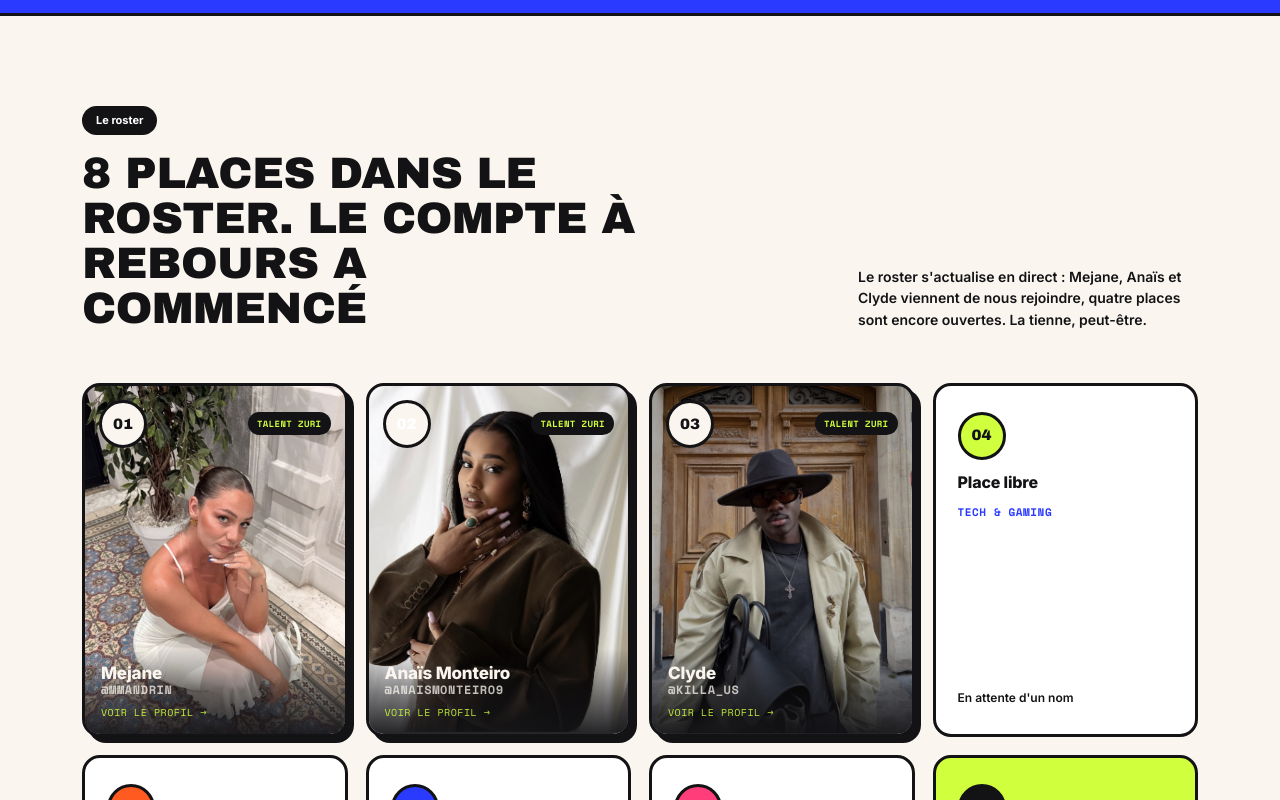
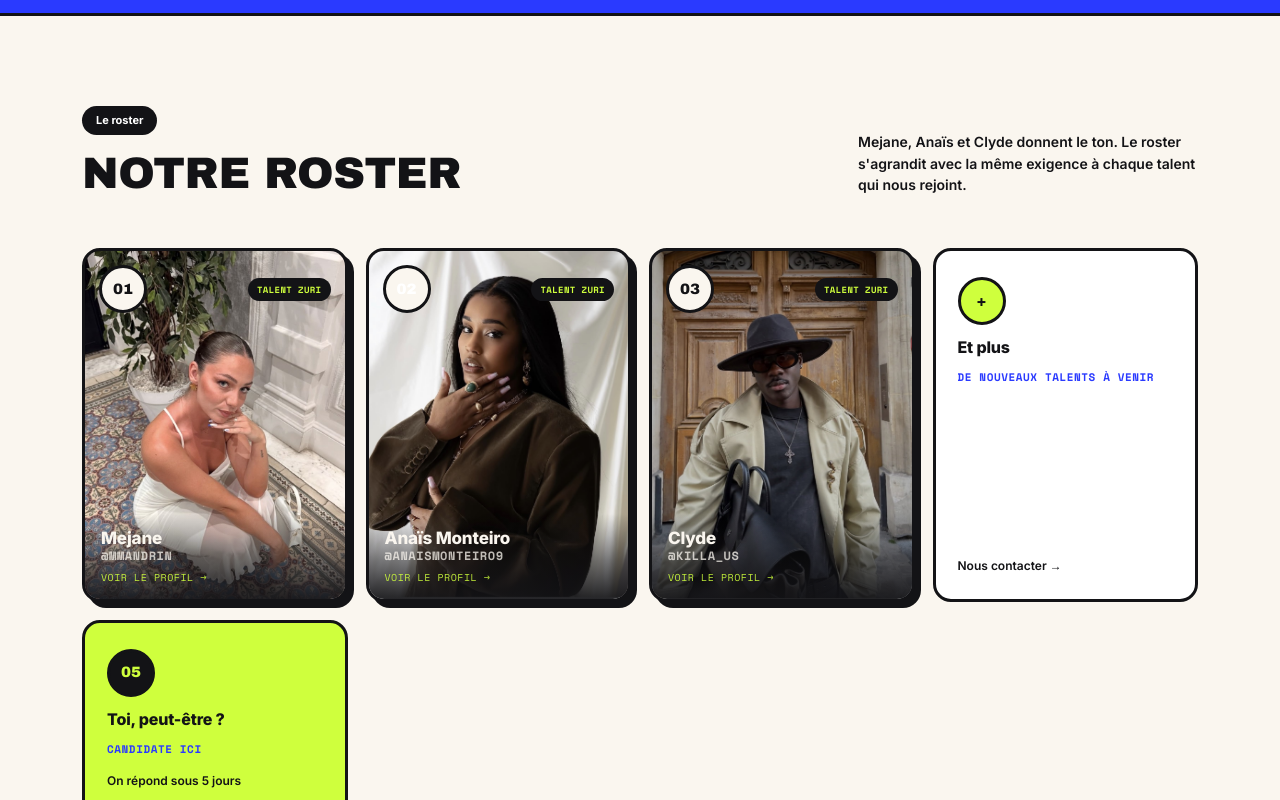
Before and after one commit to MPXNNO/zuriagency, a Next.js app: page / in a window 1280 px wide. Shown: the part 1600-2400 px from the top of the page. Built offline with nearby package versions, Linux system fonts and the light colour scheme.

Commit message:
Add files via upload

```diff
--- a/app/globals.css
+++ b/app/globals.css
@@ -199,6 +199,11 @@ section{ padding:90px 0; }
   transition:transform .18s ease;
 }
 .talent-card:hover{ transform:translateY(-4px); }
+.talent-card-more{
+  cursor:pointer; appearance:none; -webkit-appearance:none;
+  text-align:left; font-family:inherit; font-size:inherit; color:inherit;
+}
+.talent-card-more:hover{ box-shadow:6px 6px 0 var(--ink); }
 .talent-card:nth-child(4n+1) .medal{ background:var(--orange); }
 .talent-card:nth-child(4n+2) .medal{ background:var(--blue); color:#fff; }
 .talent-card:nth-child(4n+3) .medal{ background:var(--pink); }
--- a/app/page.tsx
+++ b/app/page.tsx
@@ -181,12 +181,11 @@ export default function Home() {
           <div className="section-head">
             <div>
               <div className="kicker">Le roster</div>
-              <h2>8 places dans le roster. Le compte à rebours a commencé</h2>
+              <h2>Notre roster</h2>
             </div>
             <p className="desc">
-              Le roster s&apos;actualise en direct : Mejane, Anaïs et Clyde
-              viennent de nous rejoindre, quatre places sont encore
-              ouvertes. La tienne, peut-être.
+              Mejane, Anaïs et Clyde donnent le ton. Le roster s&apos;agrandit
+              avec la même exigence à chaque talent qui nous rejoint.
             </p>
           </div>
           <TalentGrid />
--- a/components/TalentGrid.tsx
+++ b/components/TalentGrid.tsx
@@ -48,10 +48,6 @@ const TALENT_SLOTS: TalentSlot[] = [
     modalPhoto: "/talents/clyde-modal.jpg",
     link: "https://www.instagram.com/killa_us/",
   },
-  { num: "04", niche: "Tech & gaming" },
-  { num: "05", niche: "Cuisine & terroir" },
-  { num: "06", niche: "Humour & sketchs" },
-  { num: "07", niche: "Entrepreneuriat" },
 ];
 
 export default function TalentGrid() {
@@ -111,6 +107,19 @@ export default function TalentGrid() {
             </div>
           )
         )}
+        <button
+          type="button"
+          className="talent-card talent-card-more"
+          onClick={() => {
+            // @ts-expect-error global helper posé par ContactModal
+            window.openContact?.("contact");
+          }}
+        >
+          <div className="medal">+</div>
+          <h3>Et plus</h3>
+          <div className="niche mono">De nouveaux talents à venir</div>
+          <div className="followers">Nous contacter →</div>
+        </button>
         <a
           href="#join"
           className="talent-card"
@@ -120,7 +129,7 @@ export default function TalentGrid() {
             className="medal"
             style={{ background: "var(--ink)", color: "var(--lime)" }}
           >
-            08
+            05
           </div>
           <h3>Toi, peut-être ?</h3>
           <div className="niche mono">Candidate ici</div>
```
